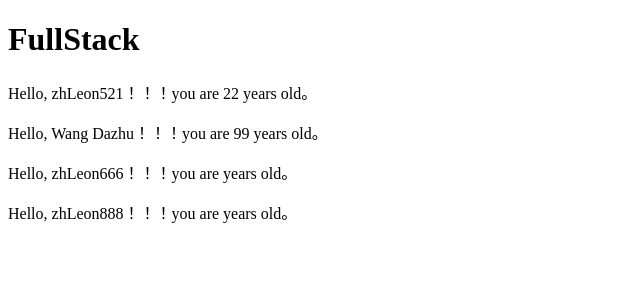
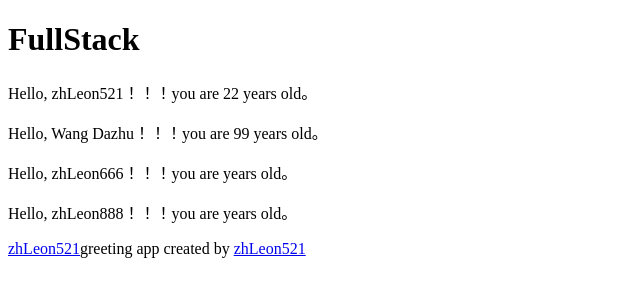
Before and after one commit to zhLeon521/FullStackgogogo, a React (Create React App) app in the folder part1/: page / in a window 1280 px wide. Shown: the top 300 px of the page, without its empty margins (0-640 px from the left). Built offline with nearby package versions, Linux system fonts and the light colour scheme.

Commit message:
some note

```diff
--- a/part1/src/App.js
+++ b/part1/src/App.js
@@ -2,7 +2,7 @@
  * @Description:
  * @Autor: Blueheart
  * @Date: 2021-05-23 16:58:39
- * @LastEditTime: 2021-05-23 18:52:46
+ * @LastEditTime: 2021-05-23 18:58:39
  * @FilePath: \fullstackgogogo\part1\src\App.js
  */
 import React from 'react';
@@ -13,18 +13,42 @@ const Hello = (props) => {
   </div>
 }
 
+// React 组件名称首字母必须大写
+const Footer = () => {
+  return (
+    <div>
+      <a href="https://github.com/zhLeon521">zhLeon521</a>
+      greeting app created by <a href="https://github.com/zhLeon521">zhLeon521</a>
+    </div>
+  )
+}
+
 
 const App = () => {
   const name = "Wang Dazhu";
   const age = 22;
   return (
-    <div>
+    // 注意 React 组件的内容(通常)需要包含 一个根元素 。 例如，如果我们尝试定义App组件而不使用最外面的div-元素:
+    // <div>
+    //   <h1>FullStack</h1>
+    //   <Hello name="zhLeon521" age={ age}/>
+    //   <Hello name={name} age={ 66+33}/>
+    //   <Hello name="zhLeon666"/>
+    //   <Hello name="zhLeon888" />
+
+    //   <Footer/>
+    // </div>
+
+    // 由于根元素是必须的，所以在 Dom 树中会有“额外的” div 元素。 这可以通过使用fragments来避免，即用一个空元素来包装组件的返回内容:
+    <>
       <h1>FullStack</h1>
       <Hello name="zhLeon521" age={ age}/>
       <Hello name={name} age={ 66+33}/>
       <Hello name="zhLeon666"/>
-      <Hello name="zhLeon888"/>
-    </div>
+      <Hello name="zhLeon888" />
+
+      <Footer/>
+    </>
   )
 }
 
```
